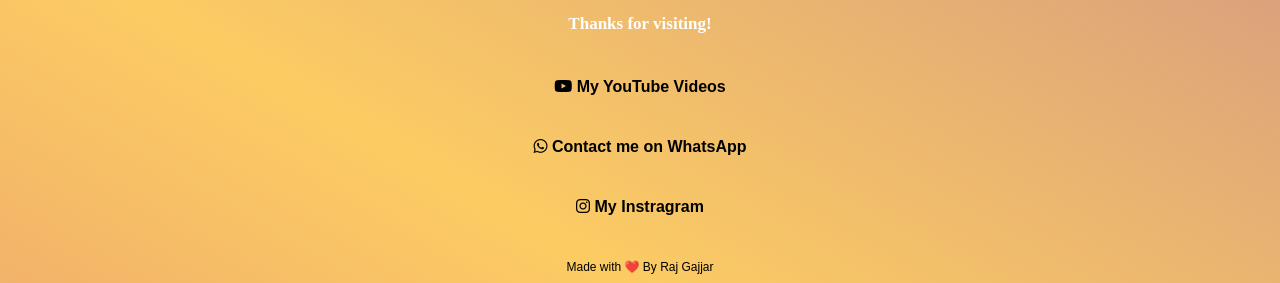
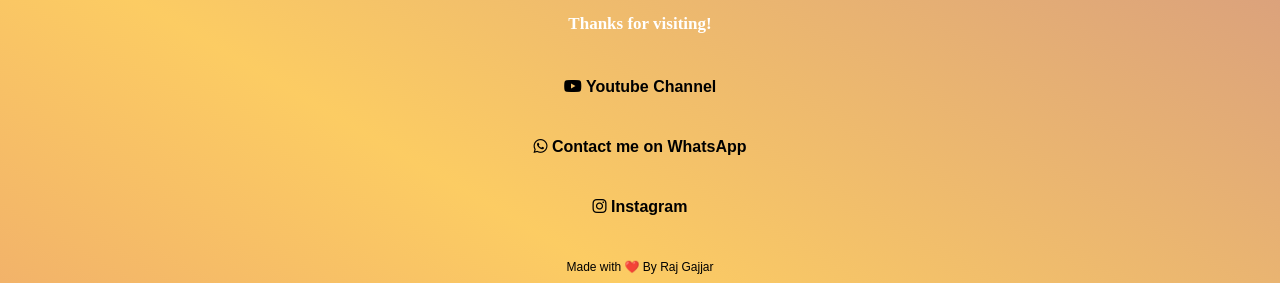
Before and after one commit to rohit080102/foodhunterz, a plain HTML site: page index.html in a window 1280 px wide. Shown: the part 247-530 px from the top of the page. Drawn offline with nearby package versions, Linux system fonts and the light colour scheme; a script that the page names is missing; a web font is replaced by a local one.

Commit message:
chnage list content

```diff
--- a/index.html
+++ b/index.html
@@ -48,9 +48,9 @@ color:red;
 	</spam>
 
     <div id="linksbutton">
-        <a class="links" href="https://www.youtube.com/channel/UCSYeMjsHXeUqyf7qYTytOlA" target="_blank" style="border-radius: 15px;"> <i class="fa-brands fa-youtube"></i> My YouTube Videos</a>
+        <a class="links" href="https://www.youtube.com/channel/UCSYeMjsHXeUqyf7qYTytOlA" target="_blank" style="border-radius: 15px;"> <i class="fa-brands fa-youtube"></i> Youtube Channel</a>
         <a class="links" href="https://wa.me/6354720179" target="_blank" style="border-radius: 15px;"><i class="fa-brands fa-whatsapp"></i> Contact me on WhatsApp</a>
-        <a class="links" href="https://www.instagram.com/foodhunterzsurat/" target="_blank" style="border-radius: 15px;"><i class="fa-brands fa-instagram"></i> My Instragram</a>
+        <a class="links" href="https://www.instagram.com/foodhunterzsurat/" target="_blank" style="border-radius: 15px;"><i class="fa-brands fa-instagram"></i> Instagram</a>
 
 		<!-- <a class="links" href="https://www.twitter.com/Raj" style="border-radius: 15px;">🕊️ &nbsp; Tweet On Twitter (7K+)</a> -->
 		<!-- <a class="links" href="https://www.facebook.com/raj" style="border-radius: 15px;">👍 &nbsp;Connect On Facebook (7K+)</a> -->
```
